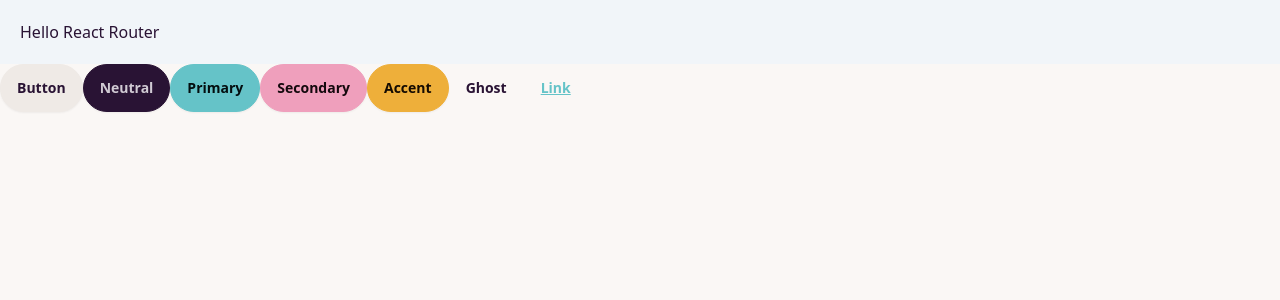
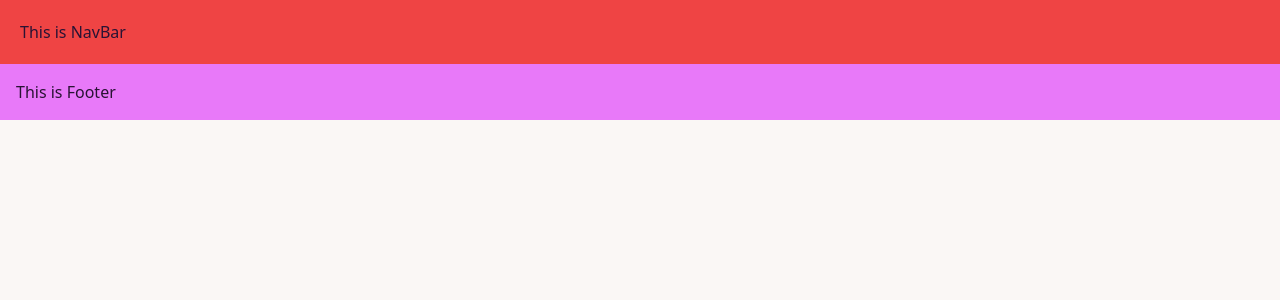
Before and after one commit to Aminul667/med, a React (Vite) app: page / in a window 1280 px wide. Shown: the top 300 px of the page. Built offline with nearby package versions, Linux system fonts and the light colour scheme.

Commit message:
added NavBar and Footer component

```diff
--- a/src/Layout/Main.jsx
+++ b/src/Layout/Main.jsx
@@ -1,14 +1,13 @@
+import { Outlet } from "react-router-dom";
+import NavBar from "../pages/Shared/NavBar/NavBar";
+import Footer from "../pages/Shared/Footer/Footer";
+
 const Main = () => {
   return (
     <div>
-      <h1 className="p-5 bg-slate-100">Hello React Router</h1>
-      <button className="btn">Button</button>
-      <button className="btn btn-neutral">Neutral</button>
-      <button className="btn btn-primary">Primary</button>
-      <button className="btn btn-secondary">Secondary</button>
-      <button className="btn btn-accent">Accent</button>
-      <button className="btn btn-ghost">Ghost</button>
-      <button className="btn btn-link">Link</button>
+      <NavBar></NavBar>
+      <Outlet></Outlet>
+      <Footer></Footer>
     </div>
   );
 };
--- /dev/null
+++ b/src/pages/Shared/Footer/Footer.jsx
@@ -0,0 +1,10 @@
+
+const Footer = () => {
+    return (
+        <div>
+            <h2 className="p-4 bg-fuchsia-400">This is Footer</h2>
+        </div>
+    );
+};
+
+export default Footer;
--- /dev/null
+++ b/src/pages/Shared/NavBar/NavBar.jsx
@@ -0,0 +1,10 @@
+
+const NavBar = () => {
+    return (
+        <div>
+            <h2 className="p-5 bg-red-500">This is NavBar</h2>
+        </div>
+    );
+};
+
+export default NavBar;
```
